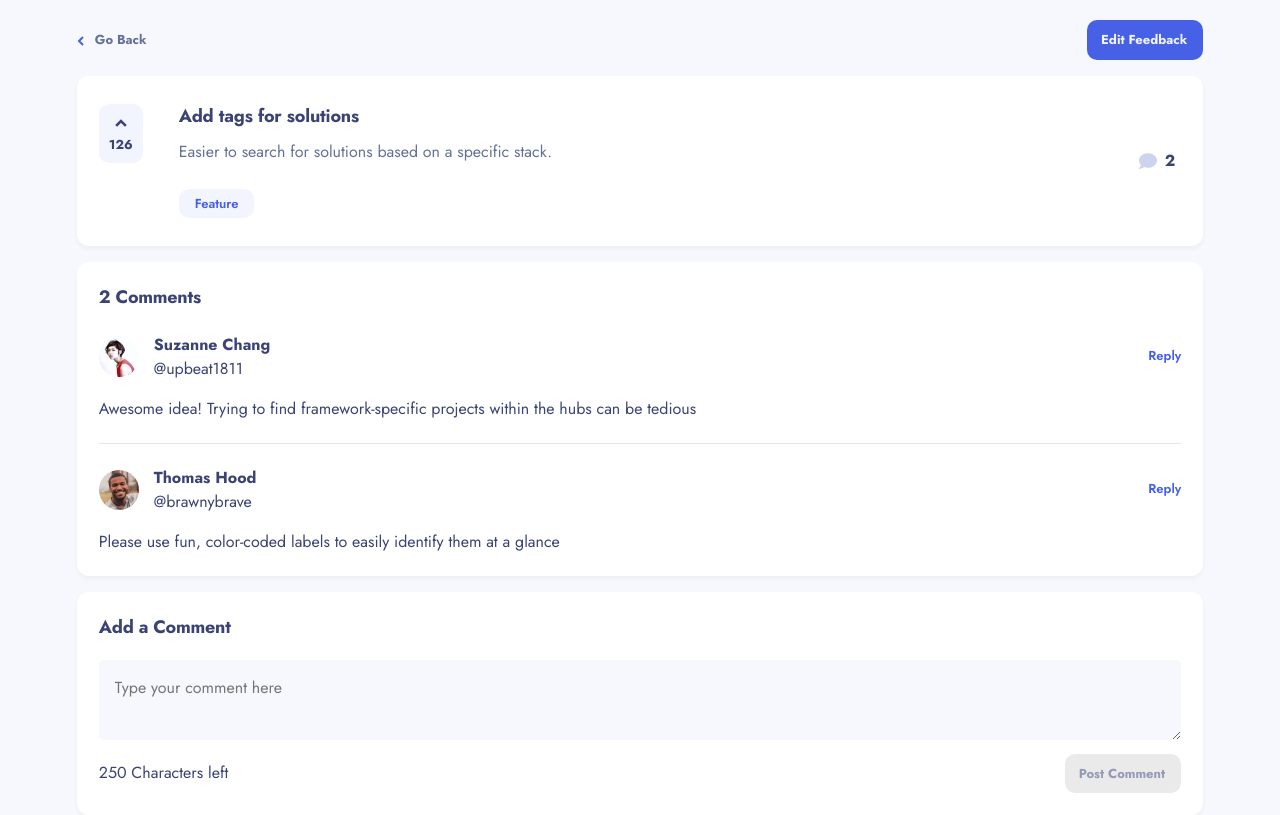
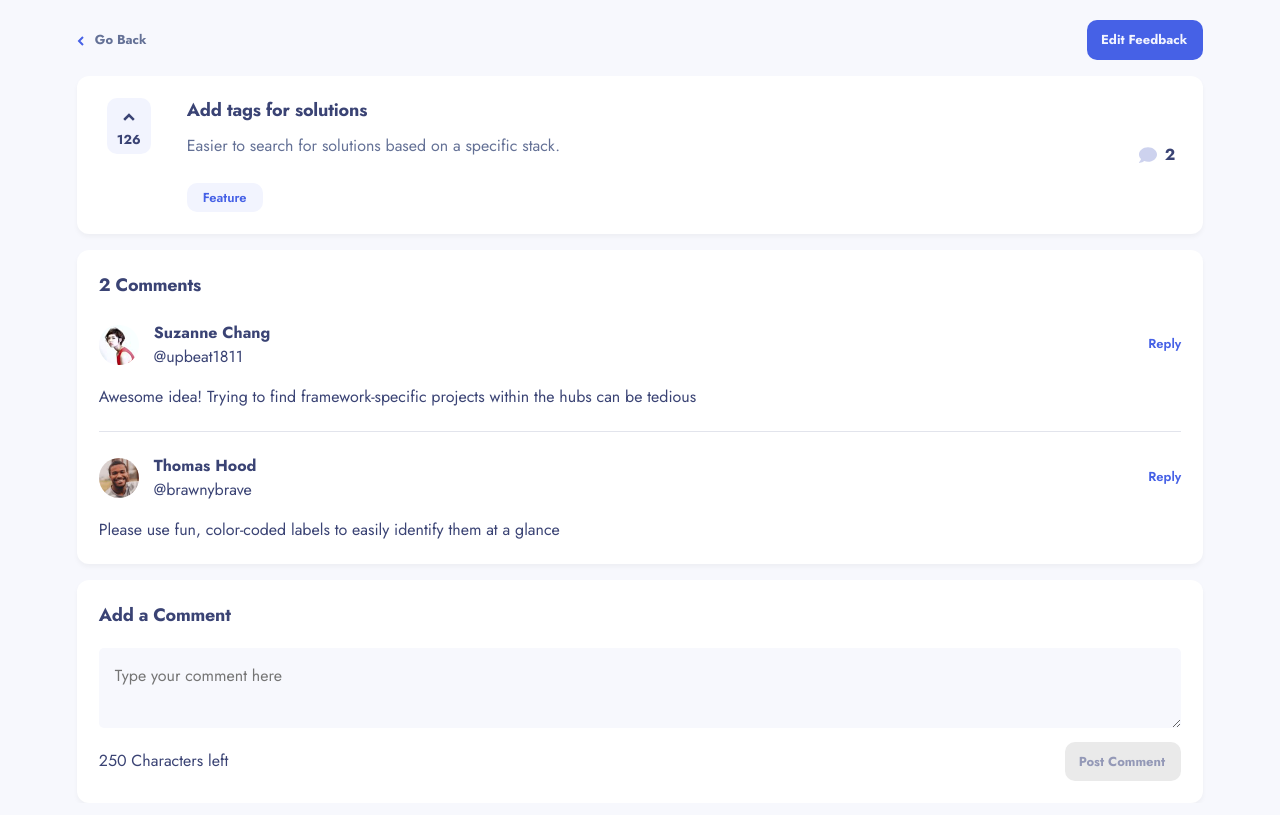
Before and after one commit to crsecu/productFeedbackApp, a React (Vite) app: page /feedbackDetail/1 in a window 1280 px wide. Built offline with nearby package versions, Linux system fonts and the light colour scheme; data requests are answered from the project's data file.

Commit message:
Adjust feedback card layout: move padding and styling from <article> to <a> for correct focus ring and layout

```diff
--- a/src/features/feedback/FeedbackCard.tsx
+++ b/src/features/feedback/FeedbackCard.tsx
@@ -15,19 +15,22 @@ export const StyledFeedbackCard = styled(Card)`
   }
 
   @media ${device.sm} {
-    display: flex;
-    gap: 36px;
-    padding: 28px 22px;
-
     & a,
     > div {
       flex-direction: row;
       justify-content: space-between;
+      padding-left: 110px;
     }
 
     & a div,
     div div {
       max-width: 86%;
+    }
+
+    & button {
+      min-width: 40px;
+      height: 56px;
+      left: 30px;
     }
   }
 `;
--- a/src/features/feedback/FeedbackList.tsx
+++ b/src/features/feedback/FeedbackList.tsx
@@ -41,7 +41,6 @@ const SuggestionCard = styled(FeedbackCard)`
 
   @media ${device.md} {
     gap: 36px;
-    padding: 28px;
   }
 `;
 
--- a/src/features/feedback/UpvoteButton.tsx
+++ b/src/features/feedback/UpvoteButton.tsx
@@ -13,9 +13,9 @@ import { IoChevronUpSharp } from "react-icons/io5";
 const StyledUpvoteButton = styled.button<{ $isUpvoted: boolean }>`
   position: absolute;
   bottom: 20px;
+  min-width: 65px;
+  height: 34px;
   font-size: var(--text-xs);
-
-  padding: 6px 14px;
   border: none;
   border-radius: 10px;
   background-color: ${(props) =>
--- a/src/features/roadmap/RoadmapStatusSection.tsx
+++ b/src/features/roadmap/RoadmapStatusSection.tsx
@@ -19,7 +19,7 @@ export const RoadmapFeedbackCard = styled(Card)<{
 }>`
   border-top: 6px solid ${(props) => `var(--color-status-${props.$status})`};
   border-radius: 6px;
-  height: 233px;
+  height: 235px;
 
   & a {
     height: 100%;
@@ -31,11 +31,11 @@ export const RoadmapFeedbackCard = styled(Card)<{
   }
 
   @media ${device.md} {
-    height: 260px;
+    height: 240px;
   }
 
   @media ${device.lg} {
-    height: 280px;
+    height: 260px;
   }
 
   @media (max-width: 1023px) {
--- a/src/styles/features/FeedbackStyles.ts
+++ b/src/styles/features/FeedbackStyles.ts
@@ -7,7 +7,8 @@ export const Card = styled.article`
   ${panelStyles}
 
   position: relative;
-  padding-bottom: 26px;
+  /* padding-bottom: 26px; */
+  padding: 0; //
 
   & p {
     text-wrap: wrap;
@@ -18,6 +19,11 @@ export const Card = styled.article`
     display: flex;
     flex-direction: column;
     flex-grow: 1;
+    padding: 22px;
+  }
+
+  & button {
+    left: 22px;
   }
 `;
 
@@ -30,14 +36,13 @@ export const CategoryLabel = styled.label`
 
 export const UpvoteButtonDynamic = styled(UpvoteButton)`
   @media ${device.sm} {
-    position: initial;
     height: fit-content;
-    padding: 10px 8px 8px;
+    top: 14%;
 
     & svg {
       display: block;
       margin: auto;
-      margin-bottom: 5px;
+      margin-bottom: 6px;
       height: 14px;
       width: 14px;
     }
@@ -45,12 +50,6 @@ export const UpvoteButtonDynamic = styled(UpvoteButton)`
 
   @media ${device.md} {
     padding: 12px 10px 8px;
-
-    & svg {
-      margin-bottom: 5px;
-      height: 14px;
-      width: 14px;
-    }
   }
 `;
 
```
